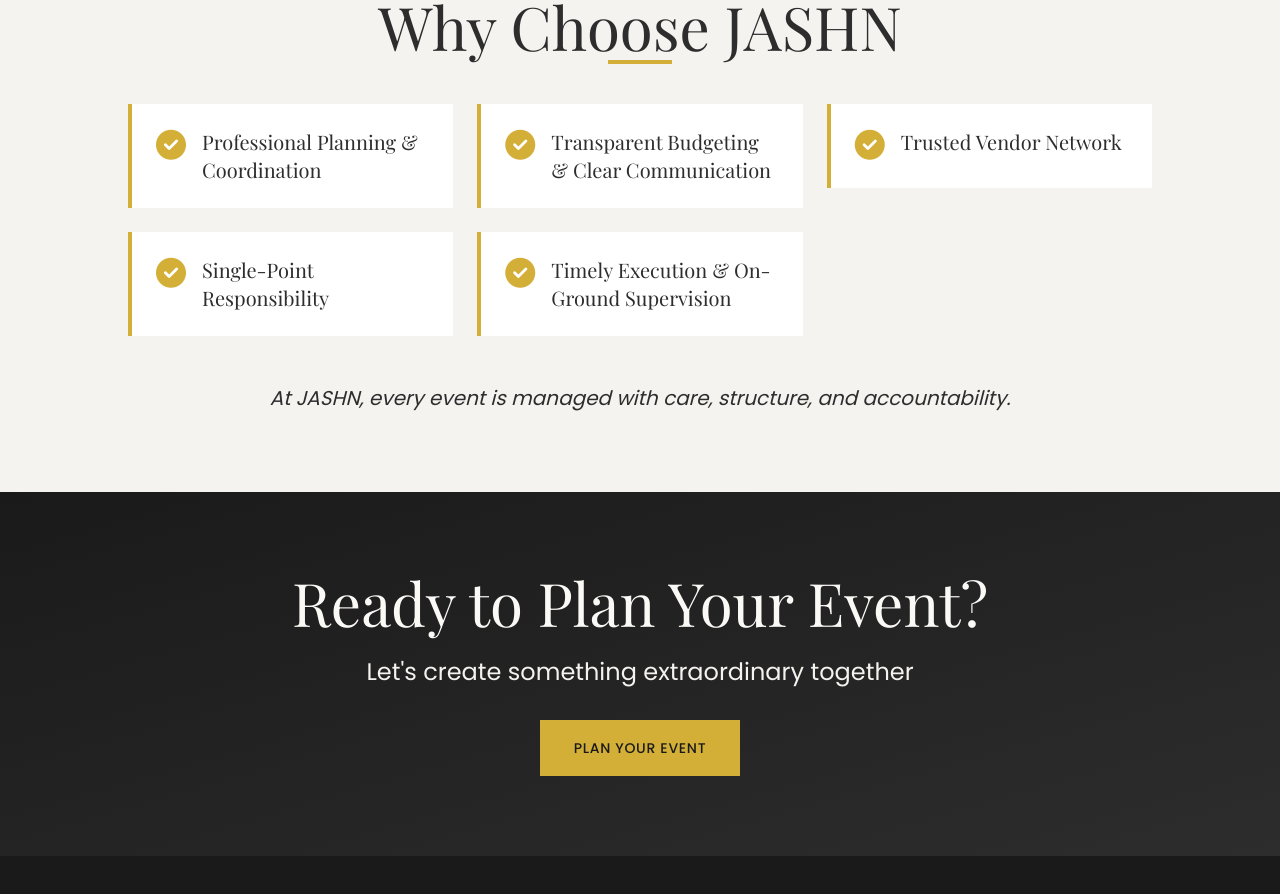
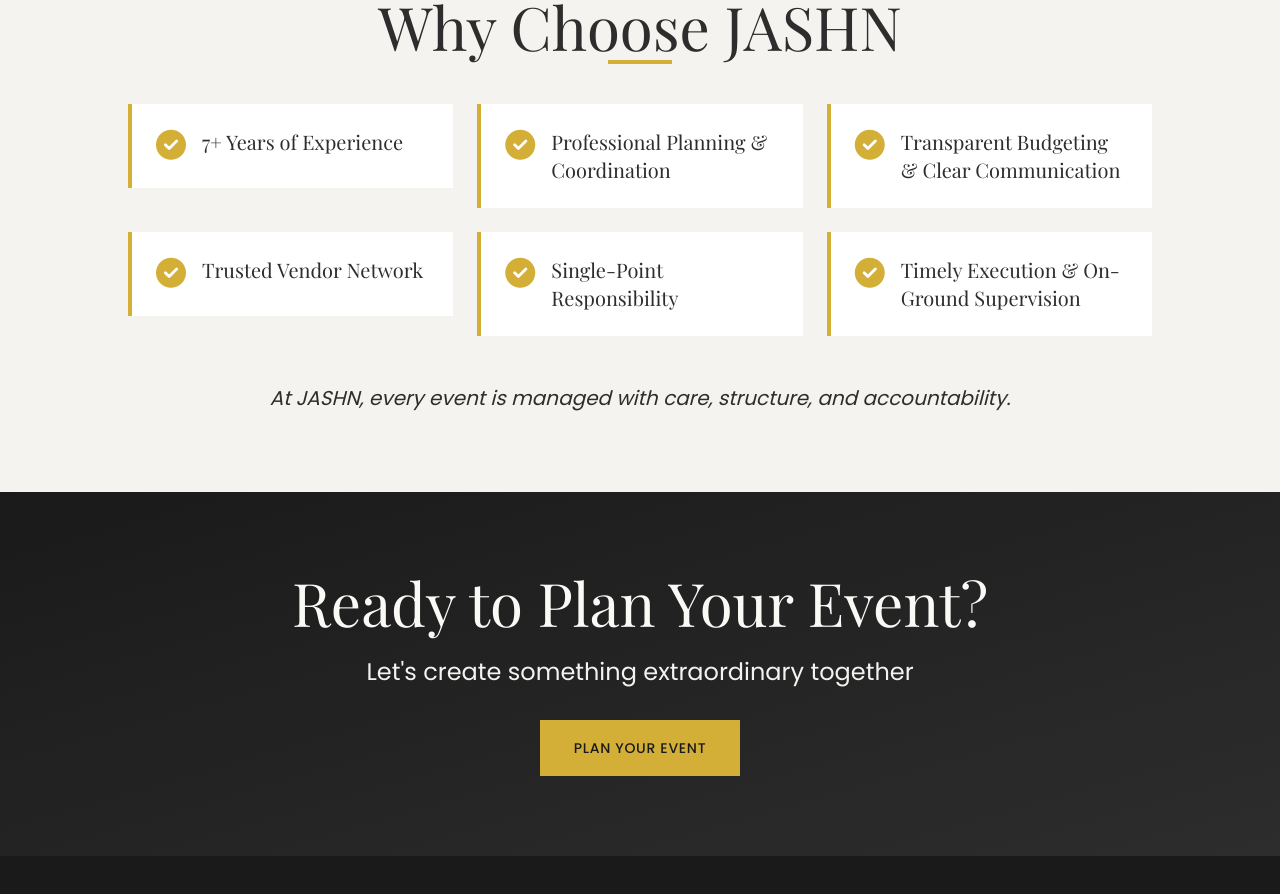
Before and after one commit to shoaibmobassir/JashnEvents, a Next.js app: page / in a window 1280 px wide. Shown: the part 3400-4294 px from the top of the page. Built offline with nearby package versions, Linux system fonts and the light colour scheme; a web font is replaced by a local one.

Commit message:
Add 7+ Years of Experience to Why Choose JASHN section

```diff
--- a/app/page.tsx
+++ b/app/page.tsx
@@ -36,6 +36,7 @@
   ]
 
   const features = [
+    '7+ Years of Experience',
     'Professional Planning & Coordination',
     'Transparent Budgeting & Clear Communication',
     'Trusted Vendor Network',
```
